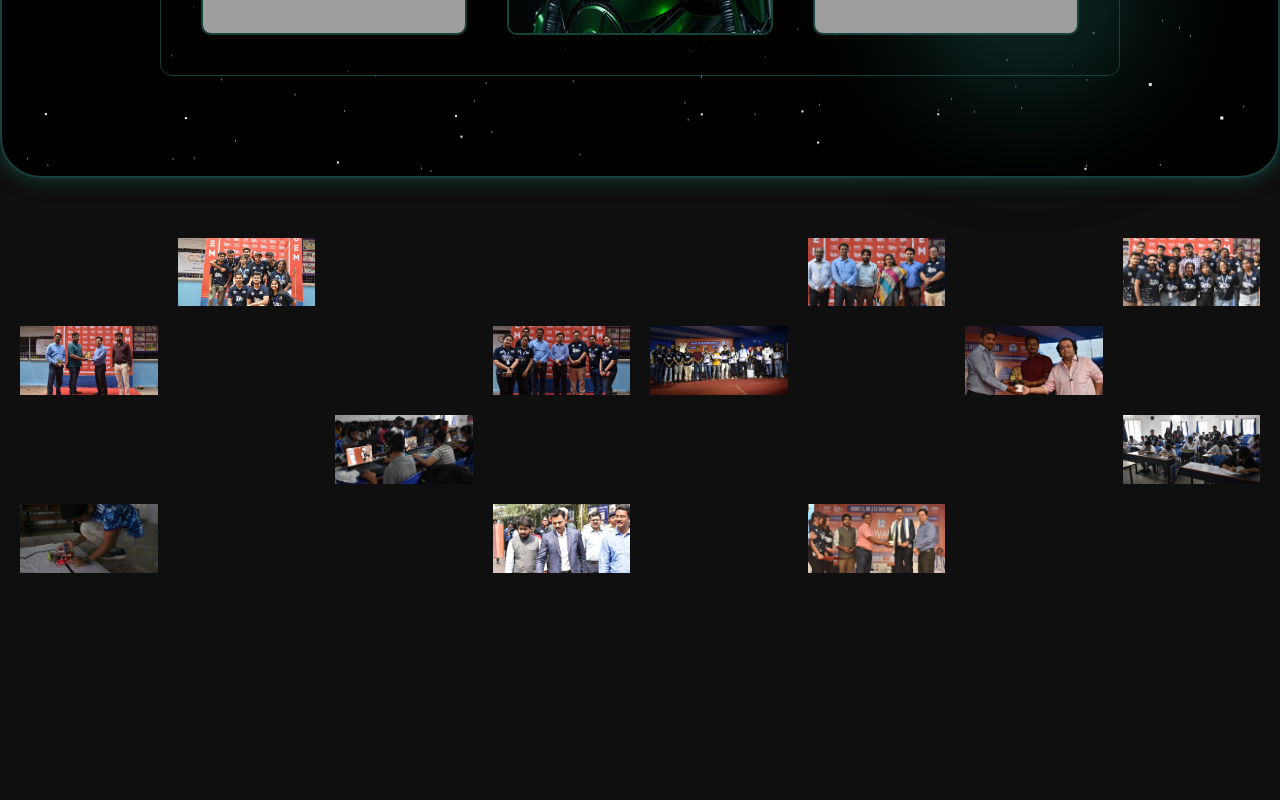
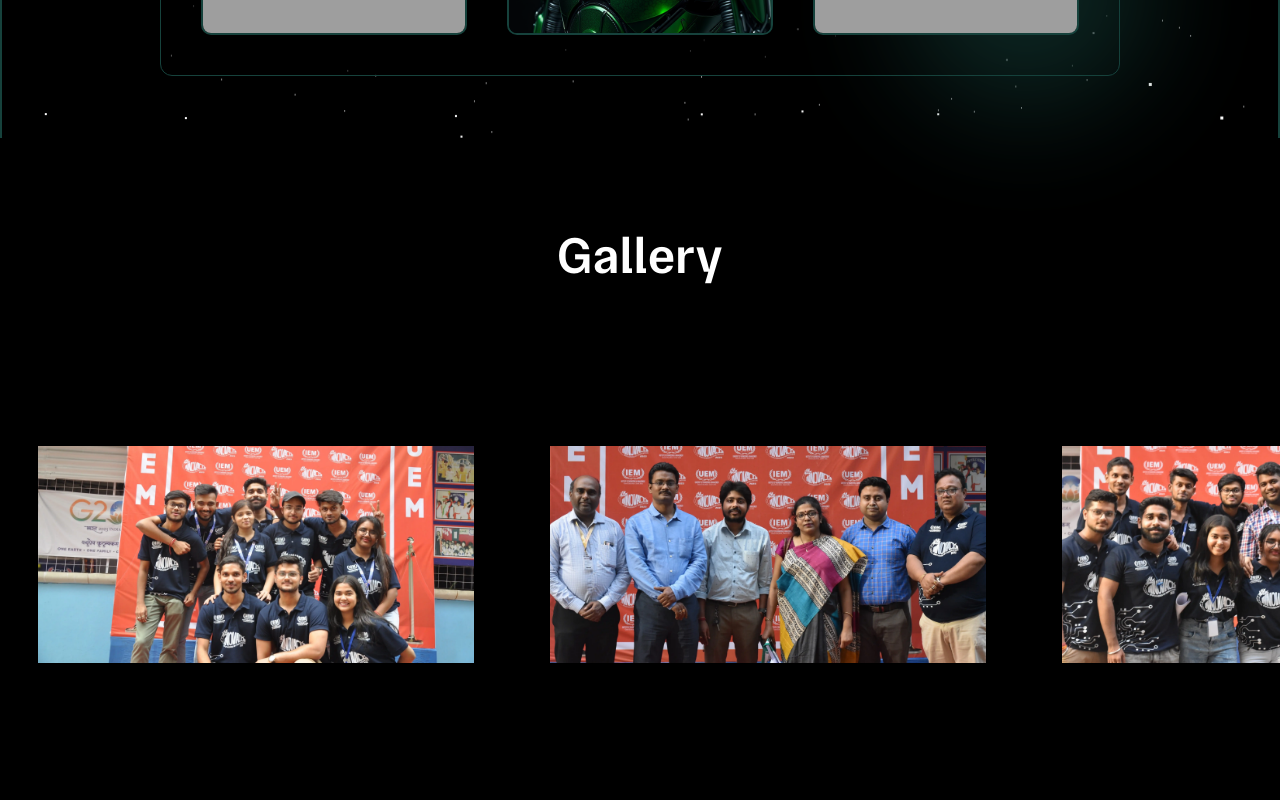
Before and after one commit to subhraneel2005/Innovacion, a Next.js app: page / in a window 1280 px wide. Shown: the part 2140-2940 px from the top of the page. Built offline with nearby package versions, Linux system fonts and the light colour scheme; grey boxes are pictures that could not be loaded.

Commit message:
new gallery

```diff
--- a/app/page.js
+++ b/app/page.js
@@ -4,6 +4,7 @@ import Homepage from "@/components/Homepage";
 import Gallery from "@/components/Gallery/Gallery";
 import MediaCoverage from "@/components/MediaCoverage/MediaCoverage";
 import Footer from "@/components/Footer";
+import Gallery1 from "@/components/Gallery/Gallery1";
 
 export default function Home() {
   return (
@@ -11,7 +12,8 @@ export default function Home() {
       <Navbar />
       <Homepage />
       <Events />
-      <Gallery />
+      {/* <Gallery /> */}
+      <Gallery1 />
       <MediaCoverage />
       <Footer />
     </div>
--- /dev/null
+++ b/components/Gallery/Gallery1.css
@@ -0,0 +1,30 @@
+.slider {
+  width: 100%;
+  height: 100%;
+  cursor: grab;
+  overflow: hidden;
+}
+
+.slider-wrapper {
+  display: flex;
+  height: 100%;
+}
+
+.slider-item {
+  flex: 0 0 40vw;
+  height: 100%;
+  padding: 0 3vw;
+  box-sizing: border-box;
+}
+
+.slider-item figure {
+  position: relative;
+  width: 100%;
+  height: 100%;
+  margin: 0;
+}
+
+.slider-item figure img {
+  width: 100%;
+  object-fit: cover;
+}
--- /dev/null
+++ b/components/Gallery/Gallery1.jsx
@@ -0,0 +1,215 @@
+"use client"
+import React, { useEffect, useRef, useState } from 'react'
+import StarryBackground from '../StarryBackground/StarryBackground'
+import "./Gallery1.css";
+
+const images = [
+    "/Gallery/01.webp",
+    "/Gallery/02.webp",
+    "/Gallery/03.webp",
+    "/Gallery/04.webp",
+    "/Gallery/05.webp",
+    "/Gallery/06.webp",
+    "/Gallery/07.webp",
+    "/Gallery/08.webp",
+    "/Gallery/09.webp",
+    "/Gallery/10.webp",
+    "/Gallery/11.webp",
+    "/Gallery/12.webp"
+];
+
+const lerp = (f0, f1, t) => (1 - t) * f0 + t * f1;
+const clamp = (val, min, max) => Math.max(min, Math.min(val, max));
+
+const Gallery1 = () => {
+    const sliderRef = useRef(null);
+    const wrapperRef = useRef(null);
+    const [isClient, setIsClient] = useState(false);
+    const [isVisible, setIsVisible] = useState(false);
+
+    useEffect(() => {
+        setIsClient(true);
+    }, []);
+
+    useEffect(() => {
+        if (!isClient) return;
+
+        const observer = new IntersectionObserver(
+            ([entry]) => {
+                setIsVisible(entry.isIntersecting);
+            },
+            {
+                root: null,
+                rootMargin: '0px',
+                threshold: 0.1
+            }
+        );
+
+        if (sliderRef.current) {
+            observer.observe(sliderRef.current);
+        }
+
+        return () => {
+            if (sliderRef.current) {
+                observer.unobserve(sliderRef.current);
+            }
+        };
+    }, [isClient]);
+
+    useEffect(() => {
+        if (!isClient || !isVisible) return;
+
+        class DragScroll {
+            constructor(obj) {
+                this.el = obj.el;
+                this.wrap = obj.wrap;
+                this.items = obj.items;
+                this.init();
+            }
+
+            init() {
+                this.progress = 0;
+                this.speed = 0;
+                this.oldX = 0;
+                this.x = 0;
+                this.playrate = 0;
+
+                this.bindings();
+                this.events();
+                this.calculate();
+                this.raf();
+            }
+
+            bindings() {
+                [
+                    "events",
+                    "calculate",
+                    "raf",
+                    "handleWheel",
+                    "move",
+                    "handleTouchStart",
+                    "handleTouchMove",
+                    "handleTouchEnd"
+                ].forEach((method) => {
+                    this[method] = this[method].bind(this);
+                });
+            }
+
+            calculate() {
+                this.progress = 0;
+                this.wrapWidth = this.items[0].clientWidth * this.items.length;
+                this.wrap.style.width = `${this.wrapWidth}px`;
+                this.maxScroll = this.wrapWidth - this.el.clientWidth;
+            }
+
+            handleWheel(e) {
+                this.progress += e.deltaY;
+                this.move();
+            }
+
+            handleTouchStart(e) {
+                e.preventDefault();
+                this.dragging = true;
+                this.startX = e.clientX || e.touches[0].clientX;
+            }
+
+            handleTouchMove(e) {
+                if (!this.dragging) return false;
+                const x = e.clientX || e.touches[0].clientX;
+                this.progress += (this.startX - x) * 2.5;
+                this.startX = x;
+                this.move();
+            }
+
+            handleTouchEnd() {
+                this.dragging = false;
+            }
+
+            move() {
+                this.progress = clamp(this.progress, 0, this.maxScroll);
+            }
+
+            events() {
+                window.addEventListener("resize", this.calculate);
+                window.addEventListener("wheel", this.handleWheel);
+
+                this.el.addEventListener("touchstart", this.handleTouchStart);
+                window.addEventListener("touchmove", this.handleTouchMove);
+                window.addEventListener("touchend", this.handleTouchEnd);
+
+                this.el.addEventListener("mousedown", this.handleTouchStart);
+                this.el.addEventListener("mousemove", this.handleTouchMove);
+                this.el.addEventListener("mouseup", this.handleTouchEnd);
+                document.body.addEventListener("mouseleave", this.handleTouchEnd);
+            }
+
+            raf() {
+                this.x = lerp(this.x, this.progress, 0.1);
+                this.playrate = this.x / this.maxScroll;
+
+                this.wrap.style.transform = `translatex(${-this.x}px)`;
+
+                this.speed = Math.min(100, this.oldX - this.x);
+                this.oldX = this.x;
+
+                this.scale = lerp(this.scale, this.speed, 0.1);
+                this.items.forEach((item) => {
+                    item.style.transform = `scale(${1 - Math.abs(this.speed) * 0.005})`;
+                    item.querySelector("img").style.transform = `scaleX(${1 + Math.abs(this.speed) * 0.004})`;
+                });
+            }
+        }
+
+        const scroll = new DragScroll({
+            el: sliderRef.current,
+            wrap: wrapperRef.current,
+            items: sliderRef.current.querySelectorAll('.slider-item'),
+        });
+
+        const animateScroll = () => {
+            requestAnimationFrame(animateScroll);
+            scroll.raf();
+        }
+
+        animateScroll();
+
+        // Cleanup function
+        return () => {
+            window.removeEventListener("resize", scroll.calculate);
+            window.removeEventListener("wheel", scroll.handleWheel);
+            sliderRef.current.removeEventListener("touchstart", scroll.handleTouchStart);
+            window.removeEventListener("touchmove", scroll.handleTouchMove);
+            window.removeEventListener("touchend", scroll.handleTouchEnd);
+            sliderRef.current.removeEventListener("mousedown", scroll.handleTouchStart);
+            sliderRef.current.removeEventListener("mousemove", scroll.handleTouchMove);
+            sliderRef.current.removeEventListener("mouseup", scroll.handleTouchEnd);
+            document.body.removeEventListener("mouseleave", scroll.handleTouchEnd);
+        };
+    }, [isClient, isVisible]);
+
+    if (!isClient) {
+        return null; // or a loading indicator
+    }
+
+    return (
+        <div className='w-full h-screen overflow-hidden flex justify-center items-center bg-[#000] relative -top-[80px] '>
+            <div className='slider w-full h-full' ref={sliderRef}>
+                <h1 className='text-[3.2rem] font-[Tasa-SemiBold] mt-20 text-white text-center'>Gallery</h1>
+                <div className="slider-wrapper h-full pb-[280px]" ref={wrapperRef}>
+                    {images.map((img, index) => (
+                        <div className="slider-item h-full" key={index}>
+                            <figure className="relative w-full h-1/2 flex justify-center items-center">
+                                <img
+                                    src={img}
+                                    alt={`Gallery image ${index + 1}`}
+                                />
+                            </figure>
+                        </div>
+                    ))}
+                </div>
+            </div>
+        </div>
+    )
+}
+
+export default Gallery1
```
